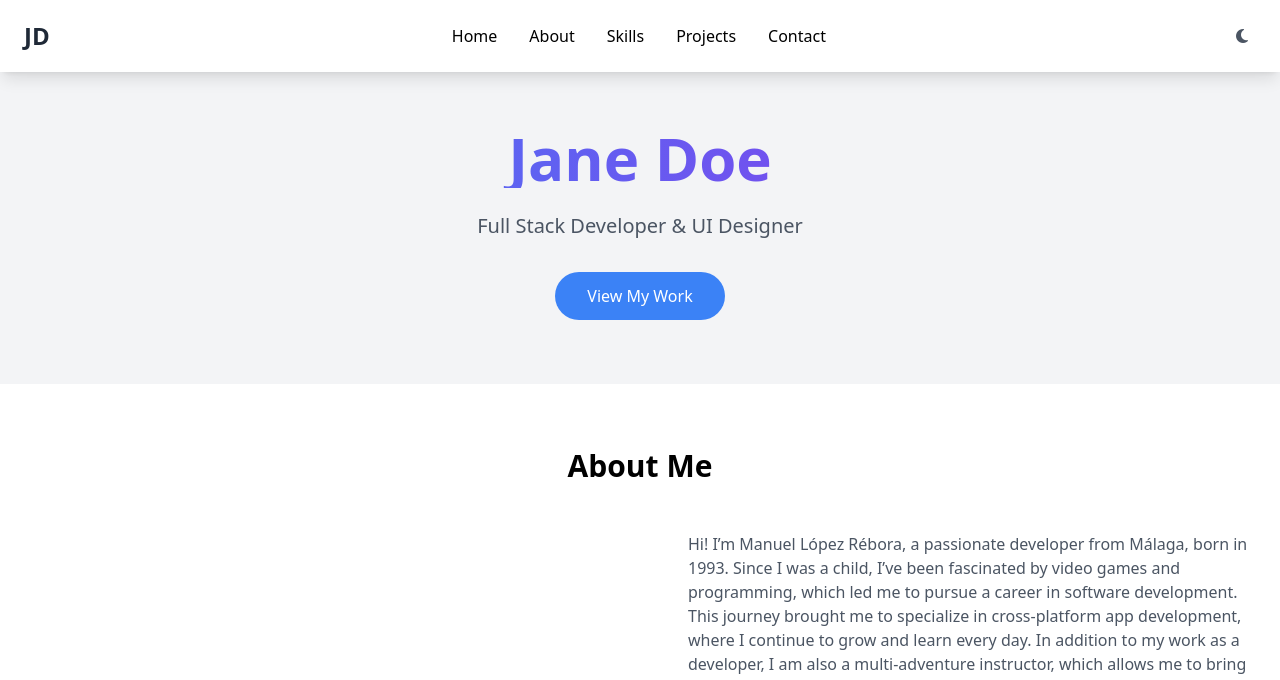
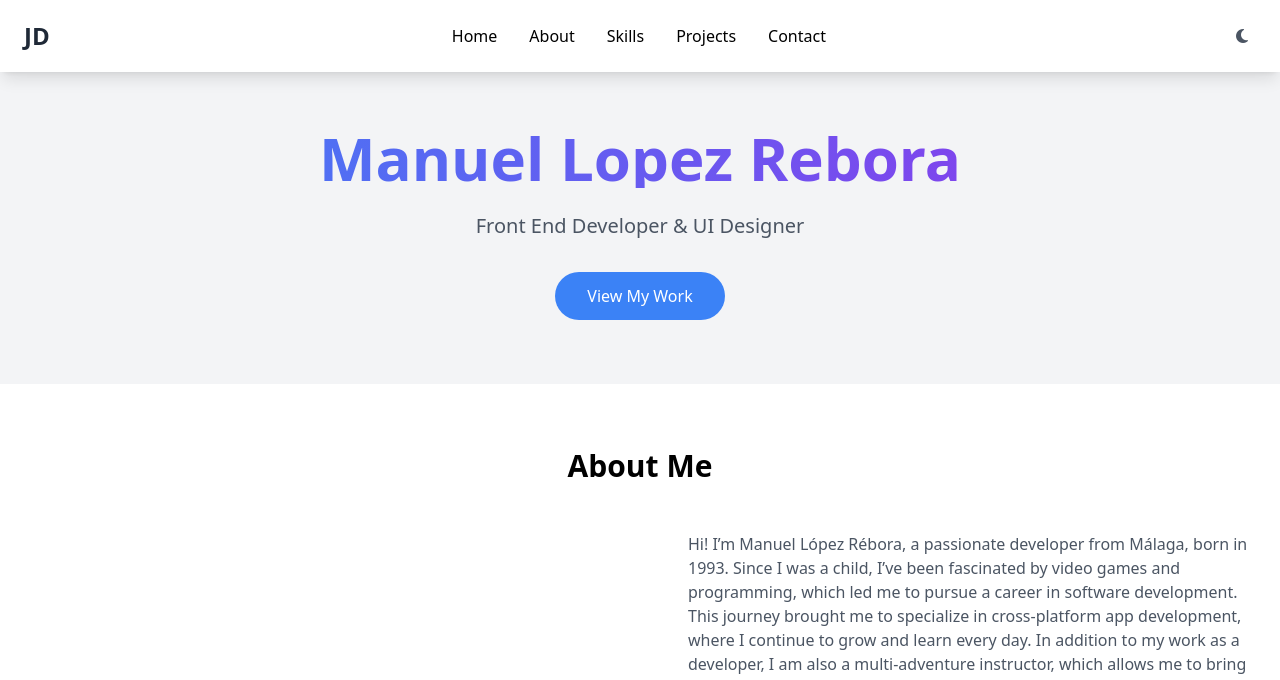
Before and after one commit to LPProg/portfolio, a plain HTML site: page index.html in a window 1280 px wide. Shown: the top 680 px of the page. Drawn offline with nearby package versions, Linux system fonts and the light colour scheme; a script that the page names is missing.

Commit message:
JS update

```diff
--- a/index.html
+++ b/index.html
@@ -48,9 +48,9 @@
     <section id="home" class="pt-32 pb-16 px-6">
         <div data-aos="zoom-in" class="container mx-auto text-center">
             <h1 class="text-5xl md:text-6xl font-bold mb-6 bg-gradient-to-r from-blue-500 to-purple-600 bg-clip-text text-transparent">
-                Jane Doe
+                Manuel Lopez Rebora
             </h1>
-            <p class="text-xl text-gray-600 dark:text-gray-300 mb-8">Full Stack Developer & UI Designer</p>
+            <p class="text-xl text-gray-600 dark:text-gray-300 mb-8">Front End Developer & UI Designer</p>
             <button class="bg-blue-500 text-white px-8 py-3 rounded-full hover:bg-blue-600 transition">
                 View My Work
             </button>
```
Also changed, not shown: script.js (added), scripts.js (deleted).
